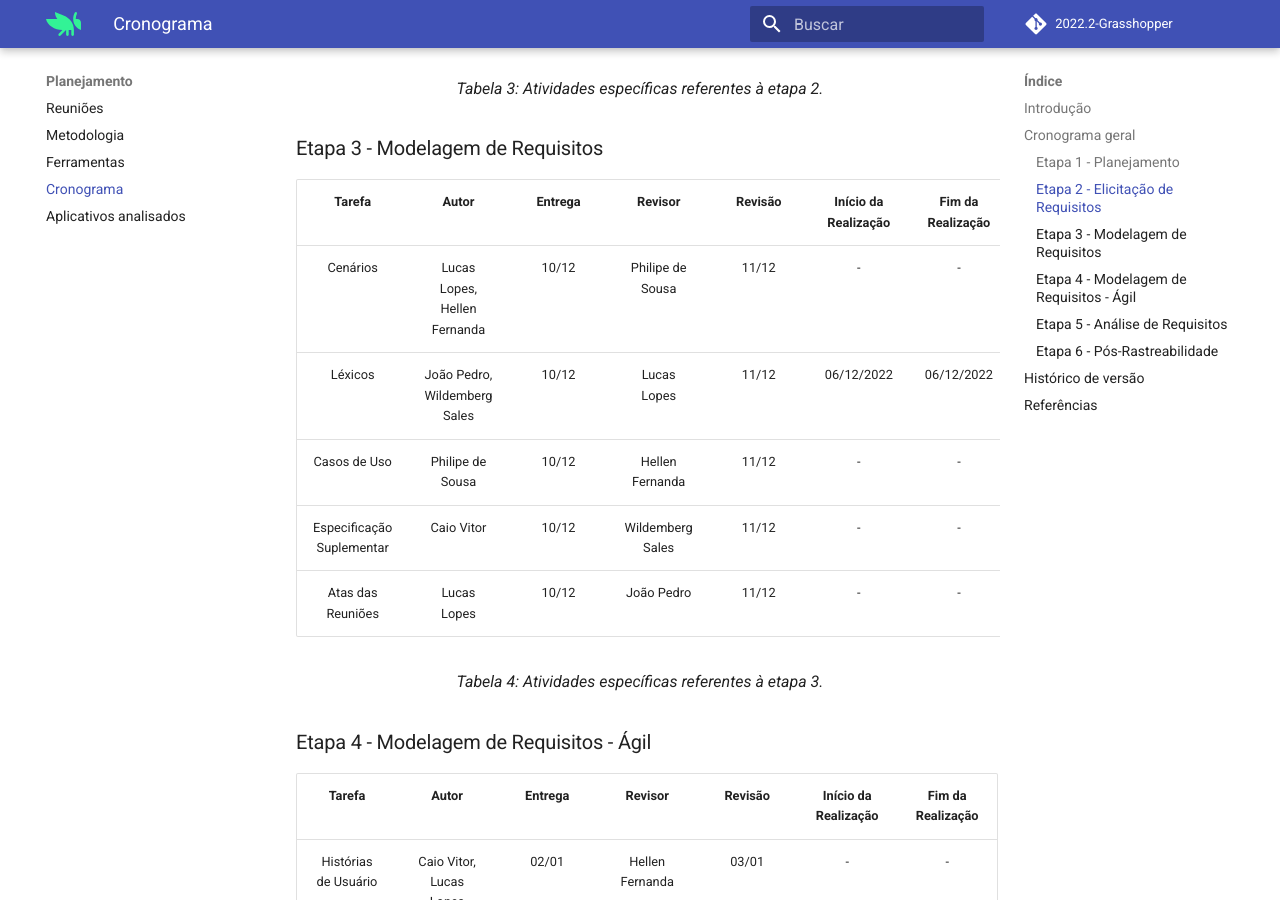
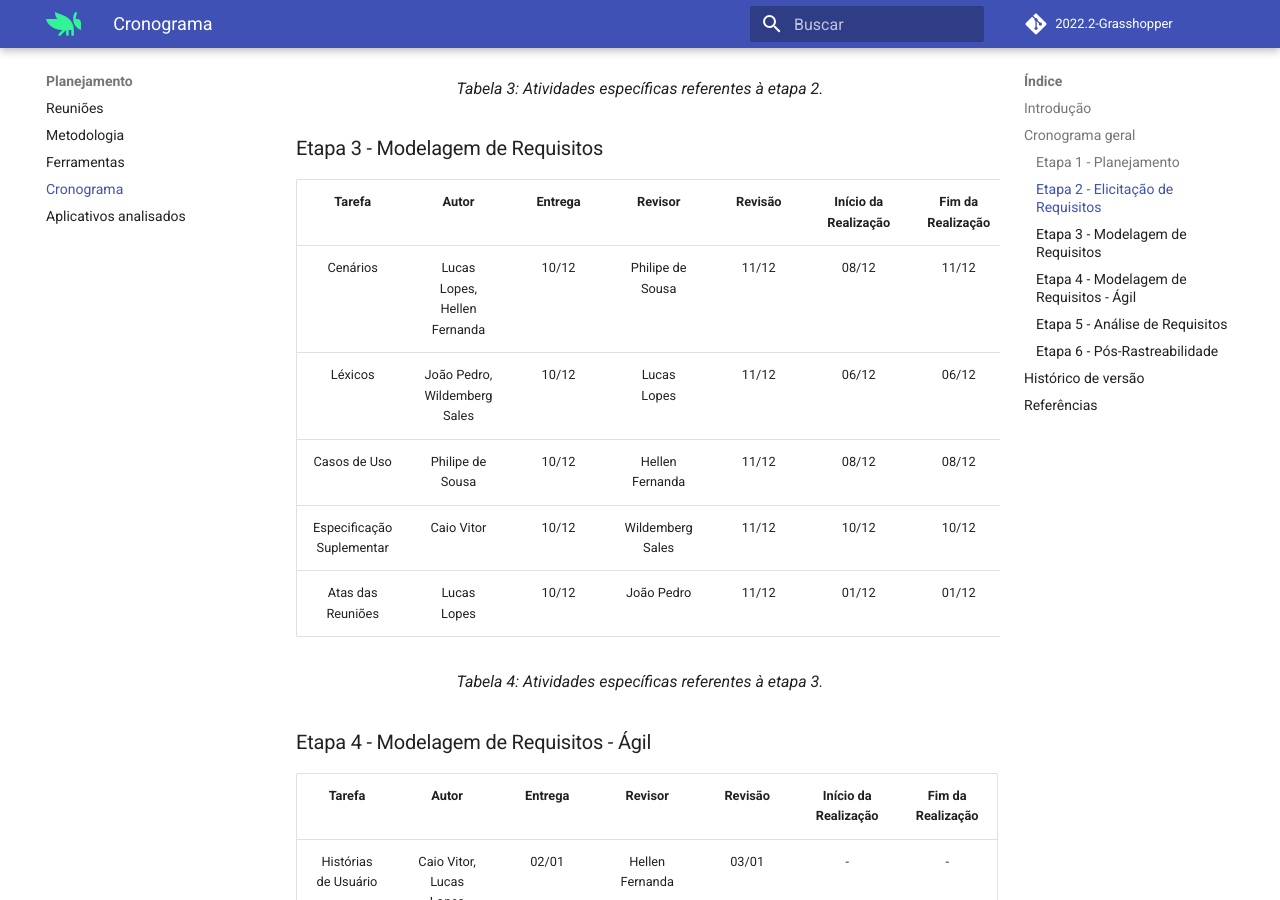
Before and after one commit to Requisitos-de-Software/2022.2-Grasshopper, an MkDocs documentation site: the page built from docs/planejamento/cronograma.md, in a window 1280 px wide and 900 px high, scrolled down 2626 px. Built offline with MkDocs 1.6.1 and Material for MkDocs 9.7.7, drawn with Linux system fonts in a browser that asks for light colours; comment, search, counter and statistics services are not loaded.

```diff
--- a/docs/planejamento/cronograma.md
+++ b/docs/planejamento/cronograma.md
@@ -53,11 +53,11 @@ OBS.: as gravações das apresentações ocorrerão sempre 1 dia antes da data d
 
 | Tarefa | Autor | Entrega | Revisor | Revisão | Início da Realização | Fim da Realização |
 | :----: | :---: | :-----: | :-----: | :-----: | :------------------: | :---------------: |
-| Cenários | Lucas Lopes, Hellen Fernanda | 10/12 | Philipe de Sousa |  11/12   | - | - |
-| Léxicos | João Pedro, Wildemberg Sales | 10/12 | Lucas Lopes |  11/12   | 06/12/2022 | 06/12/2022 |
-| Casos de Uso | Philipe de Sousa | 10/12 | Hellen Fernanda | 11/12 | - | - |
-| Especificação Suplementar | Caio Vitor | 10/12 | Wildemberg Sales |  11/12   | - | - |
-| Atas das Reuniões | Lucas Lopes | 10/12 | João Pedro |  11/12   | - | - |
+| Cenários | Lucas Lopes, Hellen Fernanda | 10/12 | Philipe de Sousa |  11/12   | 08/12 | 11/12 |
+| Léxicos | João Pedro, Wildemberg Sales | 10/12 | Lucas Lopes |  11/12   | 06/12 | 06/12 |
+| Casos de Uso | Philipe de Sousa | 10/12 | Hellen Fernanda | 11/12 | 08/12 | 08/12 |
+| Especificação Suplementar | Caio Vitor | 10/12 | Wildemberg Sales |  11/12   | 10/12 | 10/12 |
+| Atas das Reuniões | Lucas Lopes | 10/12 | João Pedro |  11/12   | 01/12 | 01/12 |
 
 <figcaption align="center">Tabela 4: Atividades específicas referentes à etapa 3.</figcaption>
 
```
Also changed, not shown: docs/apresentacoes/etapa3.md (+3 -2 lines).
